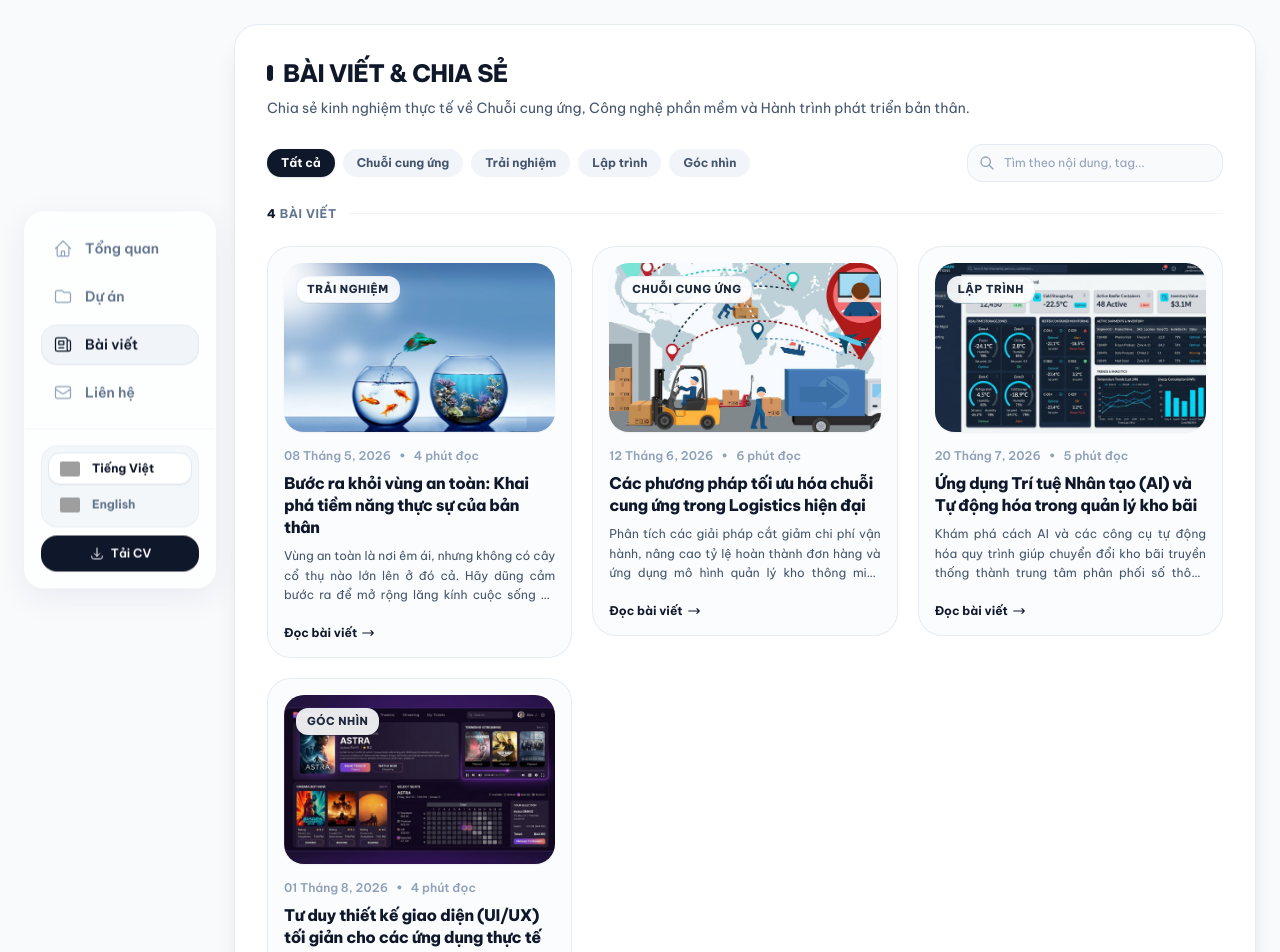
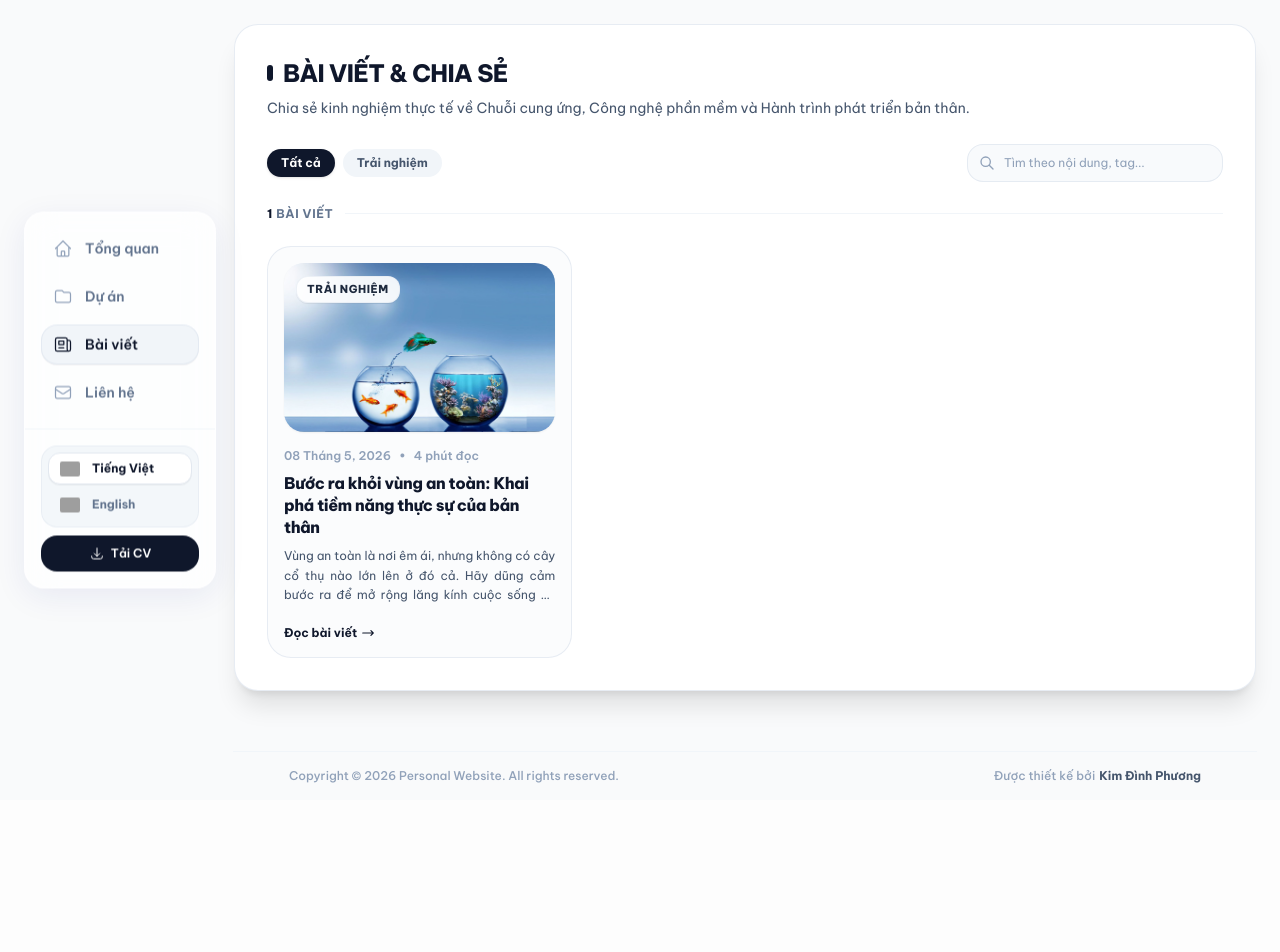
Before and after one commit to dinhphuong25/portfolio1, a Next.js app: page /blog in a window 1280 px wide. Shown: the top 952 px of the page. After the commit the page ends 800 px from the top, so only its background shows below. Built offline with nearby package versions, Linux system fonts and the light colour scheme; grey boxes are pictures that could not be loaded.

Commit message:
fix: keep only 1st blog post and remove all other draft posts

```diff
--- a/src/data/posts.ts
+++ b/src/data/posts.ts
@@ -42,42 +42,6 @@ export const BLOG_POSTS_VI: BlogPost[] = [
   <li><strong>Hạnh phúc của sự trưởng thành:</strong> Niềm vui đích thực khi thấy bản thân ngày hôm nay tốt hơn chính mình ngày hôm qua.</li>
 </ul>
         `
-    },
-    {
-        id: "2",
-        title: "Các phương pháp tối ưu hóa chuỗi cung ứng trong Logistics hiện đại",
-        excerpt: "Phân tích các giải pháp cắt giảm chi phí vận hành, nâng cao tỷ lệ hoàn thành đơn hàng và ứng dụng mô hình quản lý kho thông minh trong thực tế.",
-        date: "12 Tháng 6, 2026",
-        readTime: "6 phút đọc",
-        category: "Chuỗi cung ứng",
-        image: "/cac-phuong-phap-toi-uu-hoa-chuoi-cung-ung-trong-logistics-b1.jpg",
-        slug: "logistics-supply-chain-optimization-2026",
-        tags: ["Logistics", "Supply Chain", "Quản lý kho"],
-        isPublished: false
-    },
-    {
-        id: "3",
-        title: "Ứng dụng Trí tuệ Nhân tạo (AI) và Tự động hóa trong quản lý kho bãi",
-        excerpt: "Khám phá cách AI và các công cụ tự động hóa quy trình giúp chuyển đổi kho bãi truyền thống thành trung tâm phân phối số thông minh.",
-        date: "20 Tháng 7, 2026",
-        readTime: "5 phút đọc",
-        category: "Lập trình",
-        image: "/projects/ecofresh.jpg",
-        slug: "ai-and-web-automation-in-supply-chain",
-        tags: ["AI", "Tự động hóa", "Công nghệ"],
-        isPublished: false
-    },
-    {
-        id: "4",
-        title: "Tư duy thiết kế giao diện (UI/UX) tối giản cho các ứng dụng thực tế",
-        excerpt: "Nguyên lý loại bỏ các chi tiết thừa, tập trung vào trải nghiệm người dùng cốt lõi và xây dựng giao diện mượt mà trên mọi thiết bị.",
-        date: "01 Tháng 8, 2026",
-        readTime: "4 phút đọc",
-        category: "Góc nhìn",
-        image: "/projects/rapphim.jpg",
-        slug: "minimalist-ui-ux-design-for-digital-products",
-        tags: ["UI/UX", "Thiết kế", "Trải nghiệm"],
-        isPublished: false
     }
 ];
 
@@ -94,49 +58,13 @@ export const BLOG_POSTS_EN: BlogPost[] = [
         tags: ["Musings", "Growth", "Experience"],
         isPublished: true,
         content: BLOG_POSTS_VI[0].content
-    },
-    {
-        id: "2",
-        title: "Supply Chain Optimization Strategies in Modern Logistics",
-        excerpt: "Analyzing operational cost reduction techniques, order fulfillment speed enhancements, and smart warehouse management execution.",
-        date: "Jun 12, 2026",
-        readTime: "6 min read",
-        category: "Logistics",
-        image: "/cac-phuong-phap-toi-uu-hoa-chuoi-cung-ung-trong-logistics-b1.jpg",
-        slug: "logistics-supply-chain-optimization-2026",
-        tags: ["Logistics", "Supply Chain", "WMS"],
-        isPublished: false
-    },
-    {
-        id: "3",
-        title: "Applying AI and Process Automation in Warehouse Management",
-        excerpt: "Exploring how Artificial Intelligence and workflow automation tools transform traditional warehouses into intelligent digital distribution hubs.",
-        date: "Jul 20, 2026",
-        readTime: "5 min read",
-        category: "Tech",
-        image: "/projects/ecofresh.jpg",
-        slug: "ai-and-web-automation-in-supply-chain",
-        tags: ["AI", "Automation", "Tech"],
-        isPublished: false
-    },
-    {
-        id: "4",
-        title: "Minimalist UI/UX Design Thinking for Pragmatic Applications",
-        excerpt: "The core philosophy of eliminating noise, prioritizing essential user flows, and crafting frictionless digital experiences across devices.",
-        date: "Aug 1, 2026",
-        readTime: "4 min read",
-        category: "Thoughts",
-        image: "/projects/rapphim.jpg",
-        slug: "minimalist-ui-ux-design-for-digital-products",
-        tags: ["UI/UX", "Design", "Product"],
-        isPublished: false
     }
 ];
 
 export const BLOG_POSTS = BLOG_POSTS_EN; // Default
 
-export const BLOG_CATEGORIES_EN = ["All", "Logistics", "Experience", "Tech", "Thoughts"];
-export const BLOG_CATEGORIES_VI = ["Tất cả", "Chuỗi cung ứng", "Trải nghiệm", "Lập trình", "Góc nhìn"];
+export const BLOG_CATEGORIES_EN = ["All", "Experience"];
+export const BLOG_CATEGORIES_VI = ["Tất cả", "Trải nghiệm"];
 
 export const BLOG_CATEGORIES = BLOG_CATEGORIES_EN; // Default
 
```
